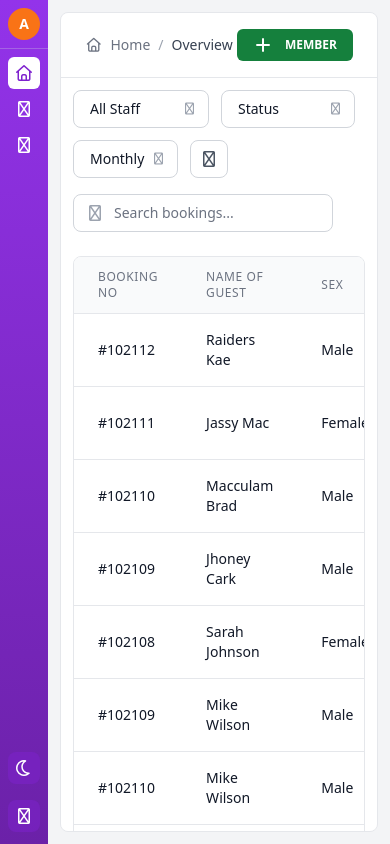
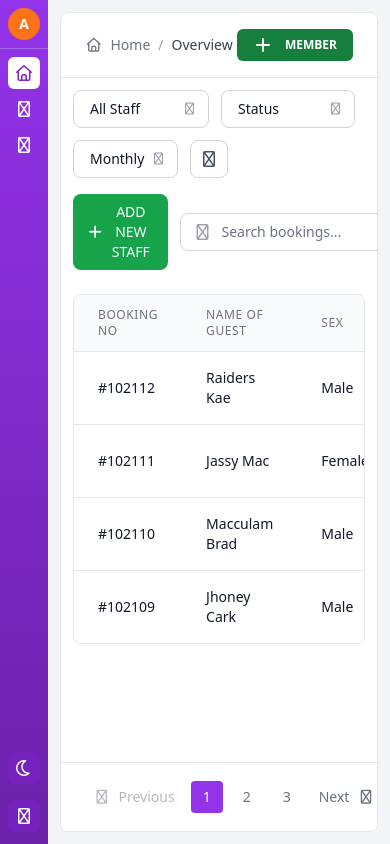
Before and after one commit to baiyuechuu/gym_mamanger_website, a plain HTML site: page index.html in a window 390 px wide. Drawn offline with nearby package versions, Linux system fonts and the light colour scheme.

Commit message:
feat(overview): add pagination functionality to members table - Implement pagination system with 4 items per page in router.js - Add pagination controls to overview template with previous/next buttons - Create dynamic page number generation with ellipsis for many pages - Update gym-members.json with additional member data for testing - Add "ADD NEW STAFF" button to overview page controls Pagination improves user experience by breaking large member lists into manageable pages while maintaining all existing search and filter functionality.

```diff
--- a/data/gym-members.json
+++ b/data/gym-members.json
@@ -56,7 +56,7 @@
       "statusClass": "bg-blue-100 dark:bg-blue-900/30 text-blue-800 dark:text-blue-400"
     },
     {
-			"bookingNo": "#102109",
+      "bookingNo": "#102107",
       "name": "Mike Wilson",
       "sex": "Male",
       "age": 35,
@@ -67,26 +67,70 @@
       "statusClass": "bg-red-100 dark:bg-red-900/30 text-red-800 dark:text-red-400"
     },
     {
-			"bookingNo": "#102110",
-			"name": "Mike Wilson",
+      "bookingNo": "#102106",
+      "name": "Emma Davis",
+      "sex": "Female",
+      "age": 24,
+      "email": "emma.davis@gmail.com",
+      "mobile": "+88 01999703600",
+      "lastVisit": "14/12/2024",
+      "expiryStatus": "Cash - Paid",
+      "statusClass": "bg-green-100 dark:bg-green-900/30 text-green-800 dark:text-green-400"
+    },
+    {
+      "bookingNo": "#102105",
+      "name": "James Brown",
       "sex": "Male",
-			"age": 35,
-			"email": "mike.wilson@gmail.com",
-			"mobile": "+88 01888703590",
-			"lastVisit": "15/12/2024",
+      "age": 31,
+      "email": "james.brown@gmail.com",
+      "mobile": "+88 01111703610",
+      "lastVisit": "13/12/2024",
+      "expiryStatus": "Online - Paid",
+      "statusClass": "bg-blue-100 dark:bg-blue-900/30 text-blue-800 dark:text-blue-400"
+    },
+    {
+      "bookingNo": "#102104",
+      "name": "Lisa Anderson",
+      "sex": "Female",
+      "age": 27,
+      "email": "lisa.anderson@gmail.com",
+      "mobile": "+88 01222703620",
+      "lastVisit": "12/12/2024",
+      "expiryStatus": "Pending",
+      "statusClass": "bg-yellow-100 dark:bg-yellow-900/30 text-yellow-800 dark:text-yellow-400"
+    },
+    {
+      "bookingNo": "#102103",
+      "name": "David Miller",
+      "sex": "Male",
+      "age": 33,
+      "email": "david.miller@gmail.com",
+      "mobile": "+88 01333703630",
+      "lastVisit": "11/12/2024",
       "expiryStatus": "Expired",
       "statusClass": "bg-red-100 dark:bg-red-900/30 text-red-800 dark:text-red-400"
     },
     {
-			"bookingNo": "#102111",
-			"name": "Mike Wilson",
+      "bookingNo": "#102102",
+      "name": "Anna Taylor",
+      "sex": "Female",
+      "age": 22,
+      "email": "anna.taylor@gmail.com",
+      "mobile": "+88 01444703640",
+      "lastVisit": "10/12/2024",
+      "expiryStatus": "Cash - Paid",
+      "statusClass": "bg-green-100 dark:bg-green-900/30 text-green-800 dark:text-green-400"
+    },
+    {
+      "bookingNo": "#102101",
+      "name": "Robert Garcia",
       "sex": "Male",
-			"age": 35,
-			"email": "mike.wilson@gmail.com",
-			"mobile": "+88 01888703590",
-			"lastVisit": "15/12/2024",
-			"expiryStatus": "Expired",
-			"statusClass": "bg-red-100 dark:bg-red-900/30 text-red-800 dark:text-red-400"
+      "age": 30,
+      "email": "robert.garcia@gmail.com",
+      "mobile": "+88 01555703650",
+      "lastVisit": "09/12/2024",
+      "expiryStatus": "Online - Paid",
+      "statusClass": "bg-blue-100 dark:bg-blue-900/30 text-blue-800 dark:text-blue-400"
     }
   ]
 }
--- a/scripts/router.js
+++ b/scripts/router.js
@@ -119,6 +119,15 @@ class GymRouter {
 	}
 
 	initializeOverviewFeatures() {
+		// Initialize pagination state
+		this.pagination = {
+			currentPage: 1,
+			itemsPerPage: 4,
+			totalItems: 0,
+			totalPages: 0,
+			allData: []
+		};
+
 		// Initialize search functionality for the overview page
 		if (window.SearchManager) {
 			// Use setTimeout to ensure DOM elements are fully rendered
@@ -144,8 +153,33 @@ class GymRouter {
 		try {
 			const response = await fetch("data/gym-members.json");
 			const data = await response.json();
+
+			// Store all data for pagination
+			this.pagination.allData = data.members;
+			this.pagination.totalItems = data.members.length;
+			this.pagination.totalPages = Math.ceil(this.pagination.totalItems / this.pagination.itemsPerPage);
+
+			// Display current page
+			this.displayCurrentPage();
+			this.setupPaginationControls();
+
+		} catch (error) {
+			console.error("Error loading gym members data:", error);
 			const tableBody = document.getElementById("booking-table-body");
+			if (tableBody) {
+				tableBody.innerHTML = `
+					<tr>
+						<td colspan="8" class="px-6 py-4 text-center text-sm text-gray-500 dark:text-gray-400">
+							Error loading data. Please try again later.
+						</td>
+					</tr>
+				`;
+			}
+		}
+	}
 
+	displayCurrentPage() {
+		const tableBody = document.getElementById("booking-table-body");
 		if (!tableBody) {
 			console.warn("Table body element not found");
 			return;
@@ -154,8 +188,13 @@ class GymRouter {
 		// Clear existing content
 		tableBody.innerHTML = "";
 
-			// Populate table with data from JSON
-			data.members.forEach((member) => {
+		// Calculate start and end indices for current page
+		const startIndex = (this.pagination.currentPage - 1) * this.pagination.itemsPerPage;
+		const endIndex = startIndex + this.pagination.itemsPerPage;
+		const currentPageData = this.pagination.allData.slice(startIndex, endIndex);
+
+		// Populate table with current page data
+		currentPageData.forEach((member) => {
 			const row = document.createElement("tr");
 			row.className = "hover:bg-gray-50 dark:hover:bg-gray-600";
 
@@ -192,18 +231,132 @@ class GymRouter {
 
 			tableBody.appendChild(row);
 		});
-		} catch (error) {
-			console.error("Error loading gym members data:", error);
-			const tableBody = document.getElementById("booking-table-body");
-			if (tableBody) {
-				tableBody.innerHTML = `
-					<tr>
-						<td colspan="8" class="px-6 py-4 text-center text-sm text-gray-500 dark:text-gray-400">
-							Error loading data. Please try again later.
-						</td>
-					</tr>
-				`;
 	}
+
+	setupPaginationControls() {
+		// Setup Previous button
+		const prevButton = document.getElementById('prev-button');
+		if (prevButton) {
+			prevButton.onclick = () => this.goToPreviousPage();
+			prevButton.disabled = this.pagination.currentPage === 1;
+		}
+
+		// Setup Next button
+		const nextButton = document.getElementById('next-button');
+		if (nextButton) {
+			nextButton.onclick = () => this.goToNextPage();
+			nextButton.disabled = this.pagination.currentPage === this.pagination.totalPages;
+		}
+
+		// Setup top pagination (simple page numbers)
+		const topPagination = document.getElementById('top-pagination');
+		if (topPagination) {
+			topPagination.innerHTML = '';
+
+			for (let i = 1; i <= this.pagination.totalPages; i++) {
+				const pageButton = document.createElement('button');
+				pageButton.className = `w-8 h-8 flex items-center justify-center text-sm rounded ${
+					i === this.pagination.currentPage
+						? 'bg-purple-600 text-white'
+						: 'text-gray-500 hover:text-gray-700 dark:text-gray-400 dark:hover:text-gray-300'
+				}`;
+				pageButton.textContent = i;
+				pageButton.onclick = () => this.goToPage(i);
+				topPagination.appendChild(pageButton);
+			}
+		}
+
+		// Setup bottom pagination (with ellipsis for many pages)
+		const bottomPagination = document.getElementById('bottom-pagination');
+		if (bottomPagination) {
+			bottomPagination.innerHTML = '';
+
+			// For small number of pages, show all
+			if (this.pagination.totalPages <= 5) {
+				for (let i = 1; i <= this.pagination.totalPages; i++) {
+					const pageButton = document.createElement('button');
+					pageButton.className = `w-8 h-8 flex items-center justify-center text-sm rounded ${
+						i === this.pagination.currentPage
+							? 'bg-purple-600 text-white'
+							: 'text-gray-500 hover:text-gray-700 dark:text-gray-400 dark:hover:text-gray-300'
+					}`;
+					pageButton.textContent = i;
+					pageButton.onclick = () => this.goToPage(i);
+					bottomPagination.appendChild(pageButton);
+				}
+			} else {
+				// For many pages, show with ellipsis
+				this.createPaginationWithEllipsis(bottomPagination);
+			}
+		}
+	}
+
+	createPaginationWithEllipsis(container) {
+		const current = this.pagination.currentPage;
+		const total = this.pagination.totalPages;
+
+		// Always show first page
+		this.createPageButton(container, 1, current === 1);
+
+		// Show ellipsis if needed
+		if (current > 3) {
+			const ellipsis = document.createElement('span');
+			ellipsis.textContent = '...';
+			ellipsis.className = 'text-gray-400 dark:text-gray-500';
+			container.appendChild(ellipsis);
+		}
+
+		// Show pages around current
+		const start = Math.max(2, current - 1);
+		const end = Math.min(total - 1, current + 1);
+
+		for (let i = start; i <= end; i++) {
+			this.createPageButton(container, i, i === current);
+		}
+
+		// Show ellipsis if needed
+		if (current < total - 2) {
+			const ellipsis = document.createElement('span');
+			ellipsis.textContent = '...';
+			ellipsis.className = 'text-gray-400 dark:text-gray-500';
+			container.appendChild(ellipsis);
+		}
+
+		// Always show last page (if more than 1 page)
+		if (total > 1) {
+			this.createPageButton(container, total, current === total);
+		}
+	}
+
+	createPageButton(container, pageNumber, isActive) {
+		const pageButton = document.createElement('button');
+		pageButton.className = `w-8 h-8 flex items-center justify-center text-sm rounded ${
+			isActive
+				? 'bg-purple-600 text-white'
+				: 'text-gray-500 hover:text-gray-700 dark:text-gray-400 dark:hover:text-gray-300'
+		}`;
+		pageButton.textContent = pageNumber;
+		pageButton.onclick = () => this.goToPage(pageNumber);
+		container.appendChild(pageButton);
+	}
+
+	goToPage(pageNumber) {
+		if (pageNumber >= 1 && pageNumber <= this.pagination.totalPages) {
+			this.pagination.currentPage = pageNumber;
+			this.displayCurrentPage();
+			this.setupPaginationControls();
+		}
+	}
+
+	goToPreviousPage() {
+		if (this.pagination.currentPage > 1) {
+			this.goToPage(this.pagination.currentPage - 1);
+		}
+	}
+
+	goToNextPage() {
+		if (this.pagination.currentPage < this.pagination.totalPages) {
+			this.goToPage(this.pagination.currentPage + 1);
 		}
 	}
 
--- a/templates/overview.html
+++ b/templates/overview.html
@@ -34,9 +34,11 @@
     </div>
     <div class="p-3">
       <div class="space-y-6">
-        <!-- Filters and Actions Bar -->
+        <!-- Top Controls Bar -->
         <div class="flex flex-wrap items-center justify-between gap-4">
+          <!-- Left side: Pagination and Filters -->
           <div class="flex flex-wrap items-center gap-3">
+
             <!-- Filter Dropdowns -->
             <div class="relative">
               <select
@@ -88,7 +90,14 @@
             </button>
           </div>
 
+          <!-- Right side: Add Button and Search -->
           <div class="flex items-center gap-3">
+            <!-- Add New Staff Button -->
+            <button class="bg-green-600 hover:bg-green-700 text-white px-4 py-2 rounded-lg flex items-center gap-2 text-sm font-medium">
+              <i class="fa-solid fa-plus"></i>
+              <span>ADD NEW STAFF</span>
+            </button>
+
             <!-- Search -->
             <div class="relative">
               <i
@@ -168,50 +177,31 @@
       </div>
     </div>
   </div>
-  <!-- Pagination -->
+  <!-- Bottom Pagination -->
   <div
-    class="bg-white dark:bg-gray-800 p-3 border-t border-gray-200 dark:border-gray-700 flex items-center justify-between"
+    class="bg-white dark:bg-gray-800 p-4 border-t border-gray-200 dark:border-gray-700 flex items-center justify-between"
   >
-    <div class="flex items-center border rounded-md border-gray-300 dark:border-gray-600">
+    <!-- Previous Button -->
     <button
-        class="flex items-center px-3 py-2 text-sm text-gray-500 hover:text-gray-700"
+      id="prev-button"
+      class="flex items-center px-4 py-2 text-sm text-gray-500 hover:text-gray-700 dark:text-gray-400 dark:hover:text-gray-300 disabled:opacity-50 disabled:cursor-not-allowed"
     >
-        <i class="fa-regular fa-chevron-left mr-1"></i>
+      <i class="fa-regular fa-chevron-left mr-2"></i>
       Previous
     </button>
+
+    <!-- Page Numbers -->
+    <div class="flex items-center space-x-2" id="bottom-pagination">
+      <!-- Page numbers will be dynamically generated -->
     </div>
 
-    <div class="flex items-center space-x-2">
+    <!-- Next Button -->
     <button
-        class="w-8 h-8 flex items-center justify-center text-sm bg-purple-600 text-white rounded"
-      >
-        1
-      </button>
-      <button
-        class="w-8 h-8 flex items-center justify-center text-sm text-gray-500 hover:text-gray-700"
-      >
-        2
-      </button>
-      <span class="text-gray-400">...</span>
-      <button
-        class="w-8 h-8 flex items-center justify-center text-sm text-gray-500 hover:text-gray-700"
-      >
-        10
-      </button>
-      <button
-        class="w-8 h-8 flex items-center justify-center text-sm text-gray-500 hover:text-gray-700"
-      >
-        12
-      </button>
-    </div>
-
-    <div class="flex items-center border rounded-md border-gray-300 dark:border-gray-600">
-      <button
-        class="flex items-center px-3 py-2 text-sm text-gray-500 hover:text-gray-700"
+      id="next-button"
+      class="flex items-center px-4 py-2 text-sm text-gray-500 hover:text-gray-700 dark:text-gray-400 dark:hover:text-gray-300 disabled:opacity-50 disabled:cursor-not-allowed"
     >
       Next
-        <i class="fa-regular fa-chevron-right ml-1"></i>
+      <i class="fa-regular fa-chevron-right ml-2"></i>
     </button>
   </div>
 </div>
-</div>
```
Lines whose indentation alone changed are shown as unchanged.
